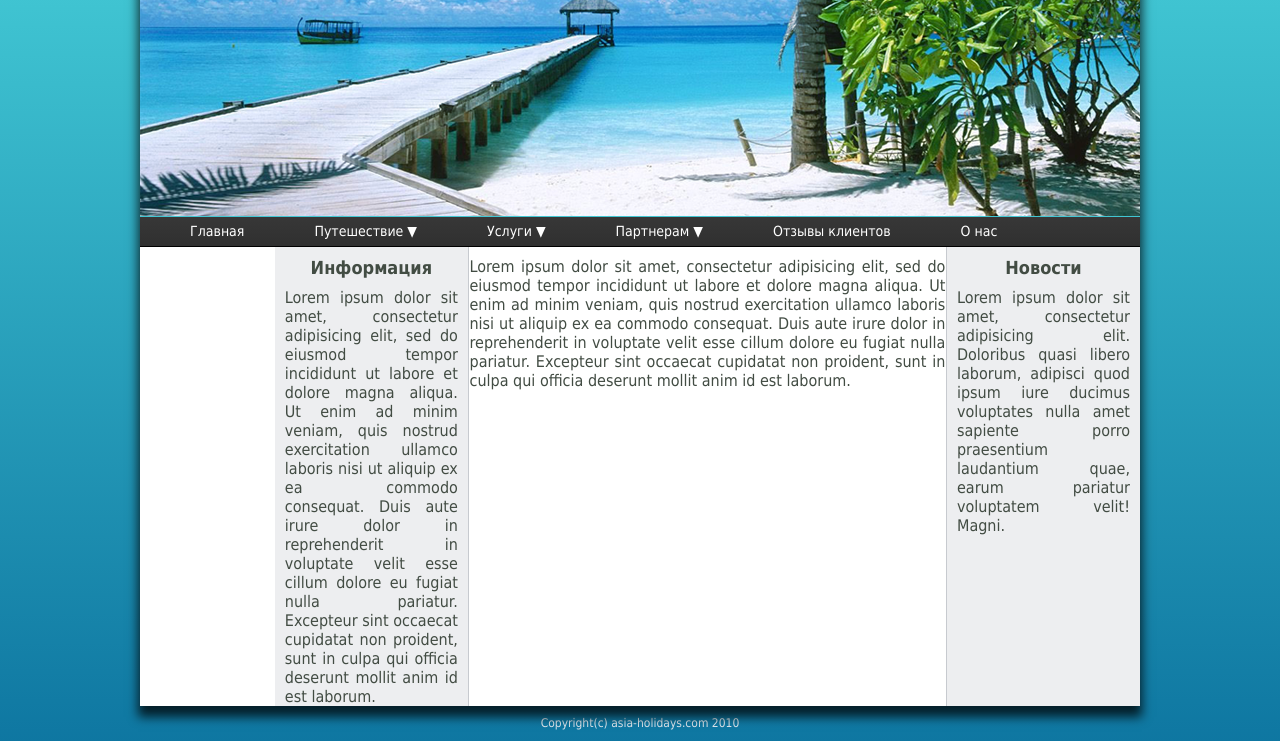
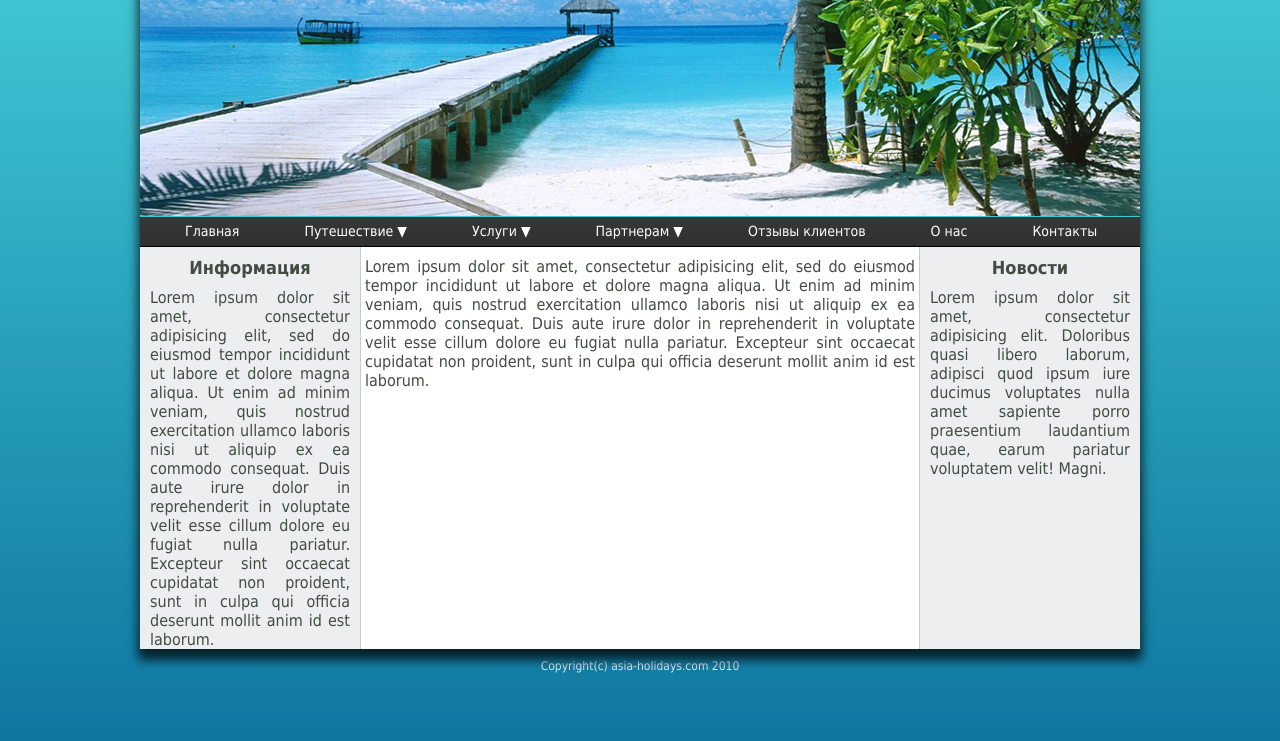
Before and after one commit to sparkof/sparkof.github.io, a plain HTML site: page GoIT_FE_Homeworks/HW4/index.html in a window 1280 px wide. Shown: the part 202-943 px from the top of the page. After the commit the page ends 886 px from the top, so only its background shows below. Drawn offline with Linux system fonts and the light colour scheme.

Commit message:
fixed menu bug on 3rd HW

```diff
--- a/GoIT_FE_Homeworks/HW4/css/style.css
+++ b/GoIT_FE_Homeworks/HW4/css/style.css
@@ -108,7 +108,7 @@ box-shadow: 0px 9px 10px 2px rgba(0,0,0,0.75);
 /*end of photo*/
 /*menu*/
 .menu {
-  height: 29px;
+  height: auto;
   border-bottom: 1px solid black;
   background: linear-gradient(to top, #303030, #373737);
 }
@@ -116,7 +116,6 @@ box-shadow: 0px 9px 10px 2px rgba(0,0,0,0.75);
   text-decoration: none;
   font-size: 14px;
   color :white;
-
 }
 .menu ul{
   list-style: none;
@@ -124,9 +123,9 @@ box-shadow: 0px 9px 10px 2px rgba(0,0,0,0.75);
 .menu>ul>li{
   float:left;
   position: relative;
-  margin-right: 20px;
+  margin-right: 2%;
   margin-top: 4px;
-  margin-left: 50px;
+  margin-left: 4.5%;
   padding-bottom: 6px;
 }
 .menu ul li ul{
```
